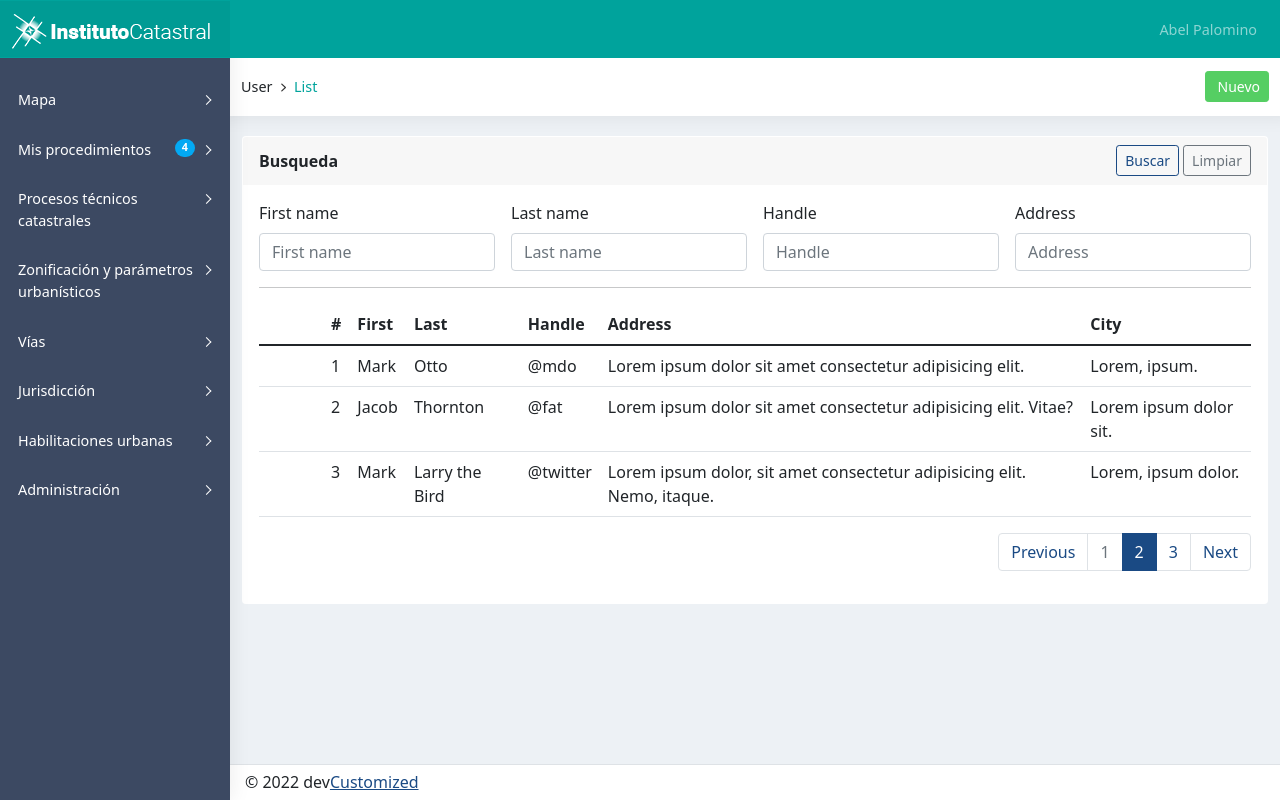
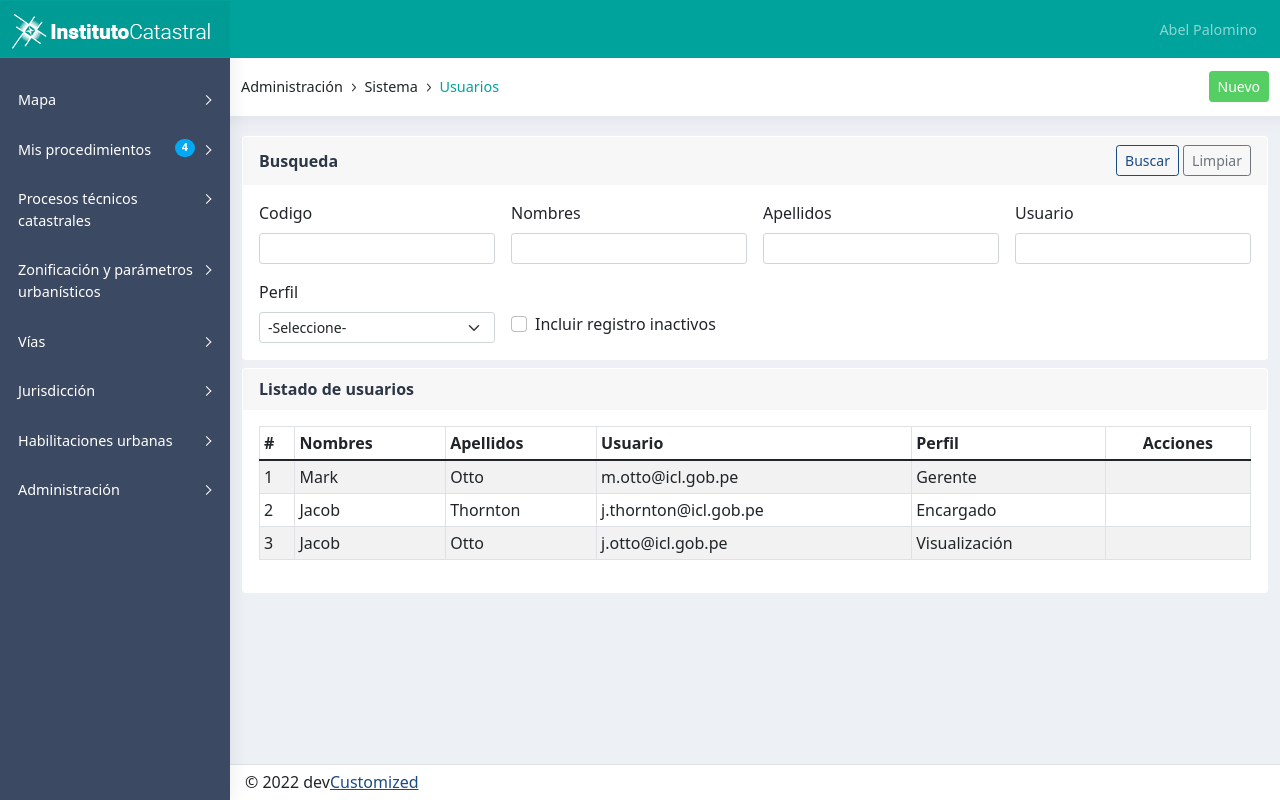
Before and after one commit to david3vc/demo, a React (Vite) app: page /usuarios in a window 1280 px wide. Built offline with nearby package versions, Linux system fonts and the light colour scheme.

Commit message:
User list design

```diff
--- a/src/views/usuario/UsuarioIndex.jsx
+++ b/src/views/usuario/UsuarioIndex.jsx
@@ -1,169 +1,174 @@
+import {Row, Col, Card, Button, Form, Table} from 'react-bootstrap';
+
+import {FontAwesomeIcon} from '@fortawesome/react-fontawesome'
+import {library} from '@fortawesome/fontawesome-svg-core'
+import {fas} from '@fortawesome/free-solid-svg-icons'
+import {far} from '@fortawesome/free-regular-svg-icons'
+
+library.add(fas, far)
+
 const UserIndex = ()=> {
 
     return (
         <>
-            <div className="row page-titles">
-                <div className="col-auto align-self-center">
+            <Row className='page-titles'>
+                <Col className='col-auto align-self-center'>
                     <ol className="breadcrumb justify-content-end py-1">
-                        <li className="breadcrumb-item text-nowrap"><a href="#">User</a></li>
-                        <li className="breadcrumb-item text-nowrap active">List</li>
+                        <li className="breadcrumb-item text-nowrap"><a href="#">Administración</a></li>
+                        <li className="breadcrumb-item text-nowrap"><a href="#">Sistema</a></li>
+                        <li className="breadcrumb-item text-nowrap active">Usuarios</li>
                     </ol>
+                </Col>
+                <Col>
+                    <div className="d-flex justify-content-end align-items-center text-end">
+                        <Button variant='success' size='sm'>
+                            <FontAwesomeIcon icon="fa-solid fa-circle-plus" />
+                            <span className="d-none d-sm-inline-block">Nuevo</span>
+                        </Button>
                     </div>
-                <div className="col">
-                    <div className="d-flex justify-content-end align-items-center text-end">
-                        <button type='button' className="btn btn-sm btn-success">
-                            <i className="fa fa-plus-circle"></i>
-                            <span className="d-none d-sm-inline-block ms-1">Nuevo</span>
-                        </button>
+                </Col>
+            </Row>
+
+            <Row>
+                <Col>
+                    <Card className='mb-2'>
+                        <Card.Header className='d-flex align-items-center justify-content-between'>
+                            <label className="mb-0 fw-bold text-dark">Busqueda</label>
+                            <div>
+                                <Button variant='outline-primary' size='sm'>
+                                    <FontAwesomeIcon icon="fa-solid fa-magnifying-glass" /> {' '}
+                                    <span className="d-none d-sm-inline-block">Buscar</span>
+                                </Button> {' '}
+                                <Button variant='outline-secondary' size='sm'>
+                                    <FontAwesomeIcon icon="fa-solid fa-broom" /> {' '}
+                                    <span className="d-none d-sm-inline-block">Limpiar</span>
+                                </Button>
                             </div>
-                </div>
-            </div>
+                        </Card.Header>
+                        <Card.Body>
+                            <Form>
+                                <Row className='g-3'>
+                                    <Col xs={12} sm={6} md={4} lg={3} >
+                                        <Form.Label>
+                                            Codigo
+                                        </Form.Label>
+                                        <Form.Control size="sm" type='text' />
+                                    </Col>
+                                    <Col xs={12} sm={6} md={4} lg={3} >
+                                        <Form.Label>
+                                            Nombres
+                                        </Form.Label>
+                                        <Form.Control size="sm" type='text' />
+                                    </Col>
+                                    <Col xs={12} sm={6} md={4} lg={3} >
+                                        <Form.Label>
+                                            Apellidos
+                                        </Form.Label>
+                                        <Form.Control size="sm" type='text' />
+                                    </Col>
+                                    <Col xs={12} sm={6} md={4} lg={3} >
+                                        <Form.Label>
+                                            Usuario
+                                        </Form.Label>
+                                        <Form.Control size="sm" type='text' />
+                                    </Col>
+                                    <Col xs={12} sm={6} md={4} lg={3} >
+                                        <Form.Label>
+                                            Perfil
+                                        </Form.Label>
+                                        <Form.Select size="sm">
+                                            <option>-Seleccione-</option>
+                                            <option value="1">Gerencia de Asuntos jurídicos</option>
+                                            <option value="2">Gerente</option>
+                                            <option value="3">Encargado</option>
+                                            <option value="4">Visualización</option>
+                                        </Form.Select>
+                                    </Col>
+                                    <Col xs={12} sm={6} md={4} lg={3} >
+                                        <Form.Label>
+                                            &nbsp;
+                                        </Form.Label>
+                                        <Form.Check type="checkbox" label="Incluir registro inactivos" />
+                                    </Col>
+                                </Row>
+                            </Form>
+                        </Card.Body>
+                    </Card>
+                </Col>
+            </Row>
 
-            <div className="row">
-                <div className="col-12">
-
-                    <div className="card mb-3">
-                        <div className="card-header d-flex align-items-center justify-content-between">
-                            <label className="mb-0 fw-bold">Busqueda</label>
-                            <div>
-                                <button type="button" className="btn btn-sm btn-outline-primary me-1">
-                                    <i className="fas fa-search"></i>
-                                    Buscar
-                                </button>
-                                <button type="button" className="btn btn-sm btn-outline-secondary">
-                                    <i className="fas fa-broom"></i>
-                                    Limpiar
-                                </button>
-                            </div>
-                        </div>
-                        <div className="card-body">
-                            <div className="row g-3">
-                                <div className="col-12 col-sm-6 col-md-4 col-lg-3">
-                                    <label className="form-label">First name</label>
-                                    <input type="text" className="form-control" placeholder="First name" />
-                                </div>
-                                <div className="col-12 col-sm-6 col-md-4 col-lg-3">
-                                    <label className="form-label">Last name</label>
-                                    <input type="text" className="form-control" placeholder="Last name" />
-                                </div>
-                                <div className="col-12 col-sm-6 col-md-4 col-lg-3">
-                                    <label className="form-label">Handle</label>
-                                    <input type="text" className="form-control" placeholder="Handle" />
-                                </div>
-                                <div className="col-12 col-sm-6 col-md-4 col-lg-3">
-                                    <label className="form-label">Address</label>
-                                    <input type="text" className="form-control" placeholder="Address" />
-                                </div>
-                            </div>
-
-                            <hr />
-
-                            <div className="table-responsive">
-                                <table className="table">
+            <Row>
+                <Col>
+                    <Card>
+                        <Card.Header>
+                            <label className="mb-0 fw-bold text-dark">
+                                Listado de usuarios
+                            </label>
+                        </Card.Header>
+                        <Card.Body>
+                            <Table responsive striped bordered hover size="sm">
                                 <thead>
                                     <tr>
-                                            <th></th>
                                         <th>#</th>
-                                            <th>First</th>
-                                            <th>Last</th>
-                                            <th>Handle</th>
-                                            <th>Address</th>
-                                            <th>City</th>
+                                        <th>Nombres</th>
+                                        <th>Apellidos</th>
+                                        <th>Usuario</th>
+                                        <th>Perfil</th>
+                                        <th className='text-center'>Acciones</th>
                                     </tr>
                                 </thead>
                                 <tbody>
                                     <tr>
-                                            <td>
-                                                <div className="text-nowrap">
-                                                    <button type="button"
-                                                        className="btn btn-sm btn-outline-info border-0">
-                                                        <i className="fas fa-eye fa-lg"></i>
-                                                    </button>
-                                                    <button type="button"
-                                                        className="btn btn-sm btn-outline-success border-0">
-                                                        <i className="fas fa-pencil-alt fa-lg"></i>
-                                                    </button>
-                                                    <button type="button"
-                                                        className="btn btn-sm btn-outline-danger border-0">
-                                                        <i className="fas fa-trash-alt fa-lg"></i>
-                                                    </button>
-                                                </div>
-                                            </td>
                                         <td>1</td>
                                         <td>Mark</td>
                                         <td>Otto</td>
-                                            <td>@mdo</td>
-                                            <td>Lorem ipsum dolor sit amet consectetur adipisicing elit.</td>
-                                            <td>Lorem, ipsum.</td>
+                                        <td>m.otto@icl.gob.pe</td>
+                                        <td>Gerente</td>
+                                        <td className='text-center'>
+                                            <Button variant="outline-primary" size='sm' className='border-0' title='Editar'>
+                                                <FontAwesomeIcon icon="fa-solid fa-pen-to-square" />
+                                            </Button>{' '}
+                                            <Button variant="outline-danger" size='sm' className='border-0' title='Eliminar'>
+                                                <FontAwesomeIcon icon="fa-solid fa-trash-can" />
+                                            </Button>
+                                        </td>
                                     </tr>
                                     <tr>
-                                            <td>
-                                                <div className="text-nowrap">
-                                                    <button type="button"
-                                                        className="btn btn-sm btn-outline-info border-0">
-                                                        <i className="fas fa-eye fa-lg"></i>
-                                                    </button>
-                                                    <button type="button"
-                                                        className="btn btn-sm btn-outline-success border-0">
-                                                        <i className="fas fa-pencil-alt fa-lg"></i>
-                                                    </button>
-                                                    <button type="button"
-                                                        className="btn btn-sm btn-outline-danger border-0">
-                                                        <i className="fas fa-trash-alt fa-lg"></i>
-                                                    </button>
-                                                </div>
-                                            </td>
                                         <td>2</td>
                                         <td>Jacob</td>
                                         <td>Thornton</td>
-                                            <td>@fat</td>
-                                            <td>Lorem ipsum dolor sit amet consectetur adipisicing elit. Vitae?</td>
-                                            <td>Lorem ipsum dolor sit.</td>
+                                        <td>j.thornton@icl.gob.pe</td>
+                                        <td>Encargado</td>
+                                        <td className='text-center'>
+                                            <Button variant="outline-primary" size='sm' className='border-0' title='Editar'>
+                                                <FontAwesomeIcon icon="fa-solid fa-pen-to-square" />
+                                            </Button>{' '}
+                                            <Button variant="outline-danger" size='sm' className='border-0' title='Eliminar'>
+                                                <FontAwesomeIcon icon="fa-solid fa-trash-can" />
+                                            </Button>
+                                        </td>
                                     </tr>
                                     <tr>
-                                            <td>
-                                                <div className="text-nowrap">
-                                                    <button type="button"
-                                                        className="btn btn-sm btn-outline-info border-0">
-                                                        <i className="fas fa-eye fa-lg"></i>
-                                                    </button>
-                                                    <button type="button"
-                                                        className="btn btn-sm btn-outline-success border-0">
-                                                        <i className="fas fa-pencil-alt fa-lg"></i>
-                                                    </button>
-                                                    <button type="button"
-                                                        className="btn btn-sm btn-outline-danger border-0">
-                                                        <i className="fas fa-trash-alt fa-lg"></i>
-                                                    </button>
-                                                </div>
+                                        <td>3</td>
+                                        <td>Jacob</td>
+                                        <td>Otto</td>
+                                        <td>j.otto@icl.gob.pe</td>
+                                        <td>Visualización</td>
+                                        <td className='text-center'>
+                                            <Button variant="outline-primary" size='sm' className='border-0' title='Editar'>
+                                                <FontAwesomeIcon icon="fa-solid fa-pen-to-square" />
+                                            </Button>{' '}
+                                            <Button variant="outline-danger" size='sm' className='border-0' title='Eliminar'>
+                                                <FontAwesomeIcon icon="fa-solid fa-trash-can" />
+                                            </Button>
                                         </td>
-                                            <td>3</td>
-                                            <td>Mark</td>
-                                            <td>Larry the Bird</td>
-                                            <td>@twitter</td>
-                                            <td>Lorem ipsum dolor, sit amet consectetur adipisicing elit. Nemo,
-                                                itaque.</td>
-                                            <td>Lorem, ipsum dolor.</td>
                                     </tr>
                                 </tbody>
-                                </table>
-
-                            </div>
-
-                            <nav aria-label="Page navigation">
-                                <ul className="pagination justify-content-end">
-                                    <li className="page-item"><a className="page-link" href="#">Previous</a></li>
-                                    <li className="page-item disabled"><a className="page-link" href="#">1</a></li>
-                                    <li className="page-item active" aria-current="page"><a className="page-link" href="#">2</a></li>
-                                    <li className="page-item"><a className="page-link" href="#">3</a></li>
-                                    <li className="page-item"><a className="page-link" href="#">Next</a></li>
-                                </ul>
-                            </nav>
-
-                        </div>
-                    </div>
-                </div>
-            </div>
+                            </Table>
+                        </Card.Body>
+                    </Card>
+                </Col>
+            </Row>
         </>
     )
 }
```
Lines whose indentation alone changed are shown as unchanged.
